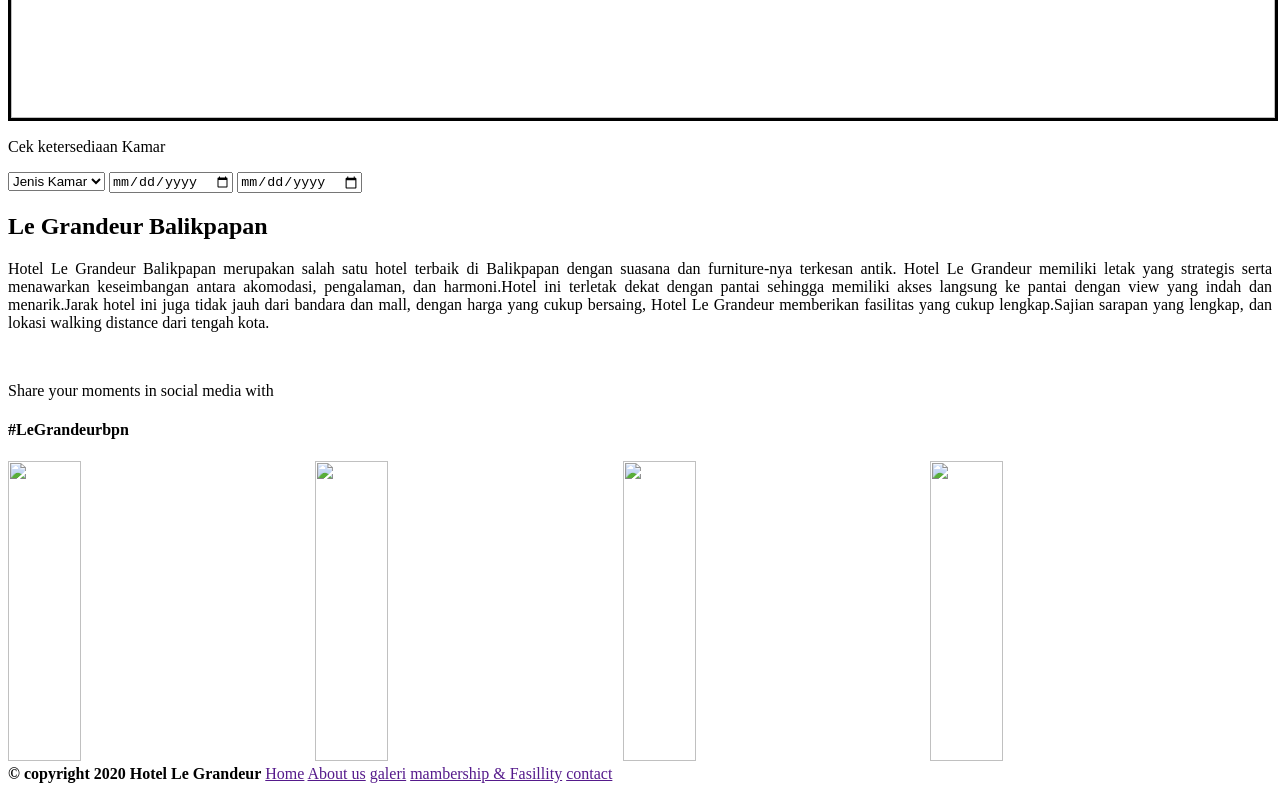
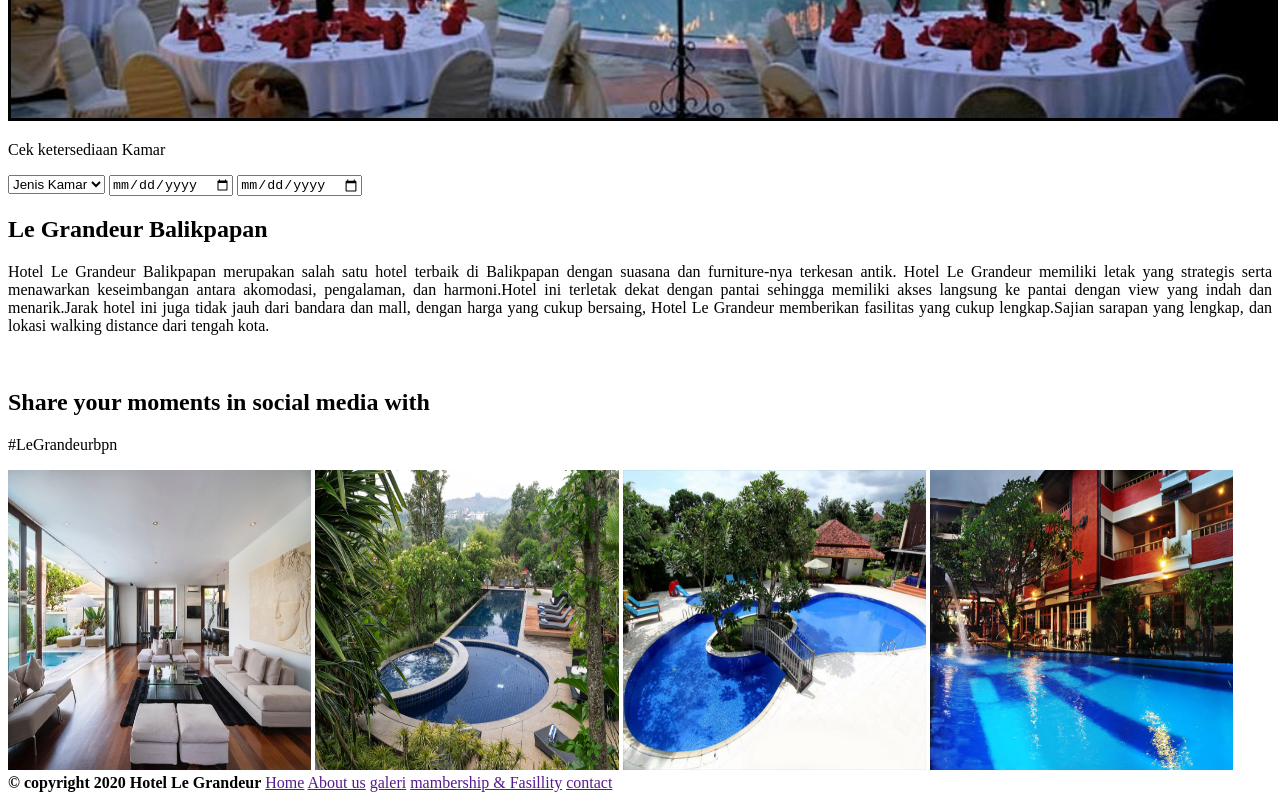
Before and after one commit to ilhammm12/Hotel-Le-Granduer-BPN, a plain HTML site: page index.html in a window 1280 px wide. Shown: the part 711-1511 px from the top of the page. Drawn offline with Linux system fonts and the light colour scheme.

Commit message:
Update index.html

```diff
--- a/index.html
+++ b/index.html
@@ -1,10 +1,9 @@
 <!DOCTYPE html>
 <html>
 <head>
-    <title></title>
+    <title>HOME - Hotel Le Grandeur Balikpapan</title>
 <head>
 <body>
-
     <header>
 	    <nav>
 			<b>
@@ -16,7 +15,8 @@
 			<a href="Fasilitas&membership.html">Member & Fasility</a>
 			<a href="contactus.html">Contact us</a>
 	    </nav>
-		<img src="legrandeur.jpg" width="100%" height="800" border="3">
+		<img src="asset/header-home.jpg" width="100%" height="800" border="3">
+	    <div>
 		    <p>Cek ketersediaan Kamar</p>
 		    <form>
                 <select >
@@ -28,6 +28,7 @@
                 <input type="date" name="" value="">
                 <input type="date" name="" value="">
             </form>
+	    </div>
 	</header>
 	<main>
 		<article>
@@ -36,12 +37,12 @@
 		</article>
 		<br>
 	    <section>
-    	<p>Share your moments in social media with</p>
-		<h4>#LeGrandeurbpn</h4>
-		<img src="legrandeur01.jpg" width="24%" height="300">
-		<img src="legrandeur01.jpg" width="24%" height="300">
-		<img src="legrandeur01.jpg" width="24%" height="300">
-		<img src="legrandeur01.jpg" width="24%" height="300">
+	    	<h2>Share your moments in social media with</h2>
+			<p>#LeGrandeurbpn</p>
+			<img src="asset/share-moment1.jpeg" width="24%" height="300">
+			<img src="asset/share-moment2.jpg" width="24%" height="300">
+			<img src="asset/share-moment3.jpg" width="24%" height="300">
+			<img src="asset/share-moment4.jpg" width="24%" height="300">
     	</section>
 	</main>
     <footer>
```
Lines whose indentation alone changed are shown as unchanged.
